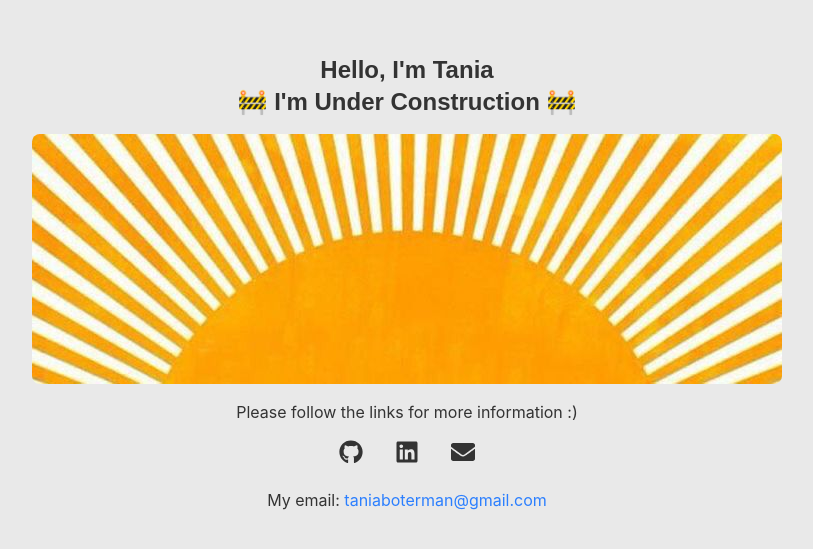
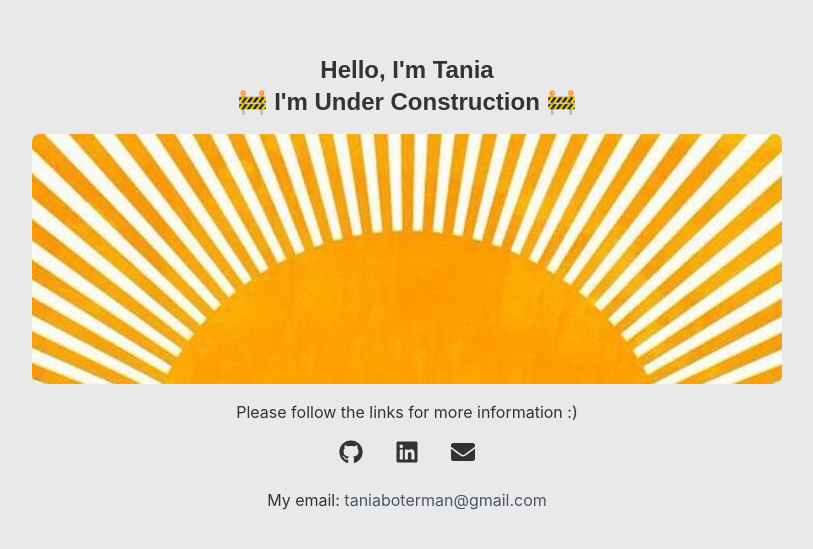
Before and after one commit to TeeAtlas/under-construction-tania, a React (Vite) app: page / in a window 1280 px wide. Shown: the part 117-666 px from the top of the page, without its empty margins (233-1046 px from the left). Built offline with nearby package versions, Linux system fonts and the light colour scheme; the HTML template or start-up script is replaced by a standard one.

Commit message:
changed colour of email

```diff
--- a/src/App.jsx
+++ b/src/App.jsx
@@ -38,7 +38,7 @@ export default function App() {
       <footer>
         <p className="mt-4 text-sm md:text-base">
           My email:{" "}
-          <span className="text-blue-500">taniaboterman@gmail.com</span>
+          <span className= "text-gray-600">taniaboterman@gmail.com</span>
         </p>
       </footer>
     </div>
```
